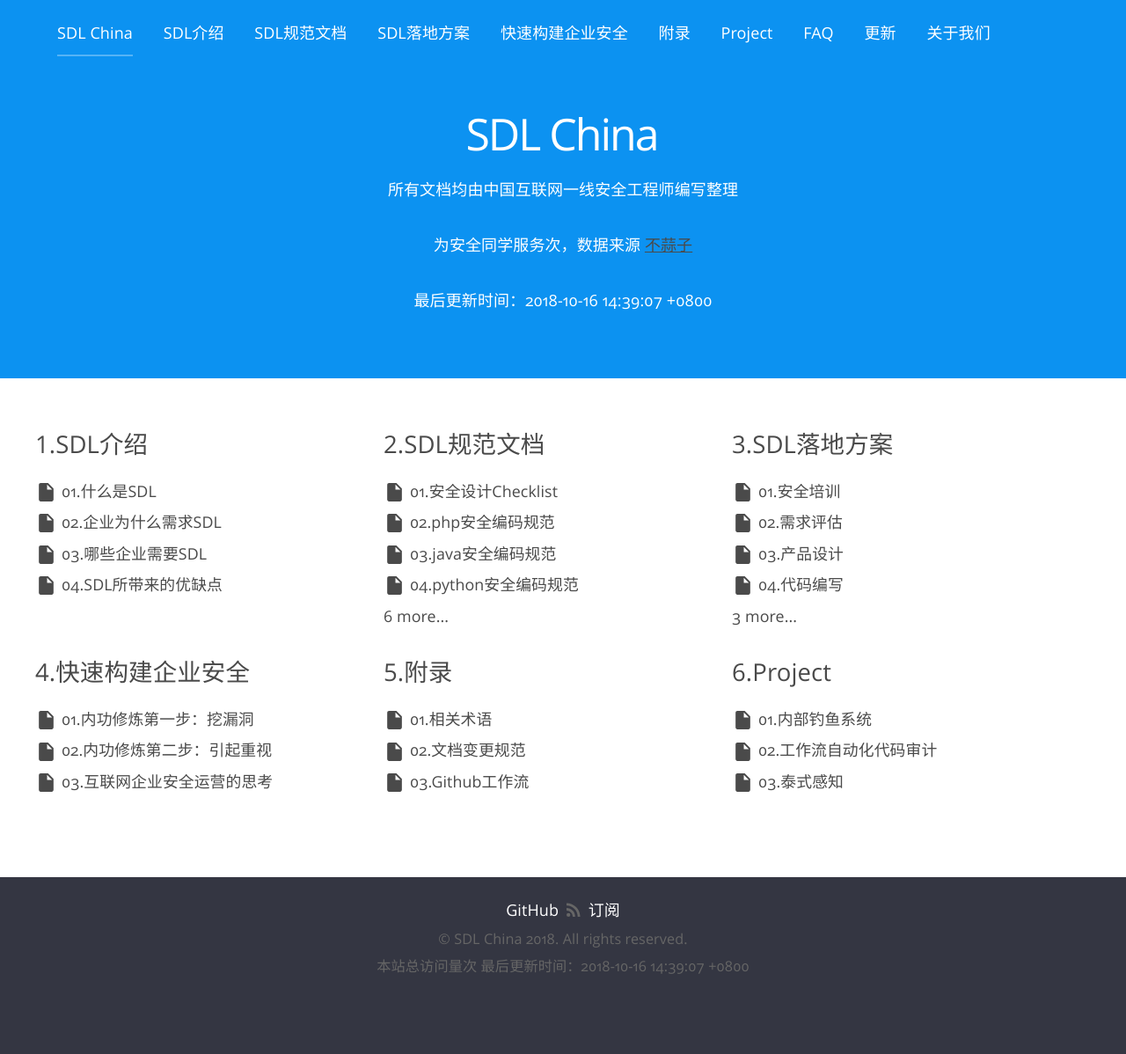
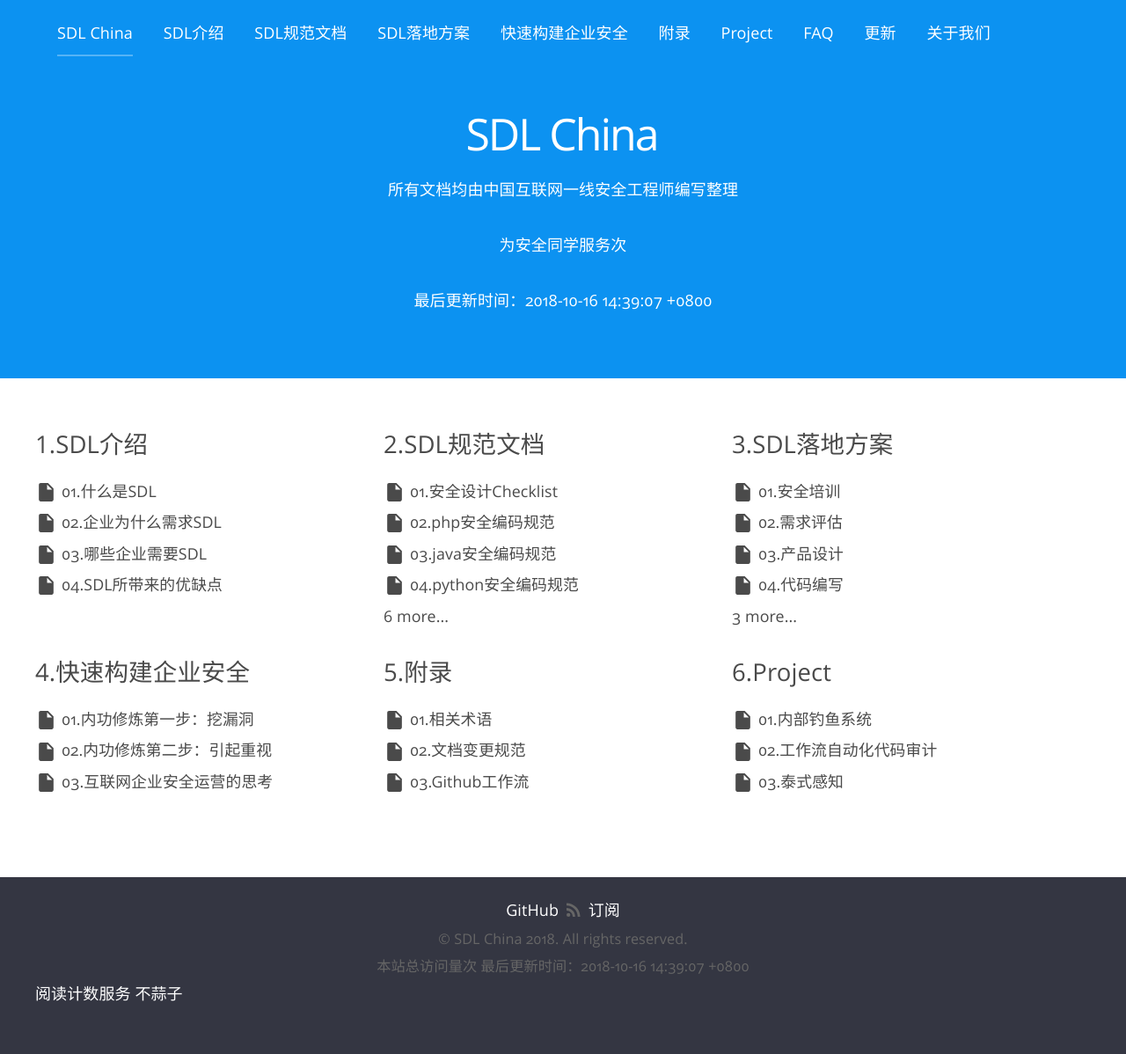
Before and after one commit to sdlchina/sdlchina-web, a Jekyll site: the page built from index.html, in a window 1280 px wide. Shown: the whole page at 88% size. Built offline with Jekyll 4.4.1, drawn with Linux system fonts in a browser that asks for light colours; some web fonts are replaced; comment, search, counter and statistics services are not loaded; before the commit the page ends 1135 px from its top, so only the background shows below that.

Commit message:
修改位置

```diff
--- a/_includes/footer.html
+++ b/_includes/footer.html
@@ -12,6 +12,8 @@
 		</ul>
 		<p class="copyright">&copy; {{ site.title }} {{ site.time | date: "%Y" }}. All rights reserved.</p>
 		<p class="copyright"><span id="busuanzi_container_site_pv">本站总访问量<span id="busuanzi_value_site_pv"></span>次 </span><span id="busuanzi_container_site_pv">最后更新时间：{{ site.time }}</span></p>
+		<p><span>阅读计数服务 <a href="http://busuanzi.ibruce.info/">不蒜子</a> </span></p>
+
 	</div>
 <script>
 	var _hmt = _hmt || [];
--- a/_layouts/default.html
+++ b/_layouts/default.html
@@ -52,7 +52,7 @@
 				<section class="hero_search">
 					<h1>SDL China</h1>
 					<p>所有文档均由中国互联网一线安全工程师编写整理</p>
-					<p><span id="busuanzi_container_site_pv">为安全同学服务<span id="busuanzi_value_site_pv"></span>次，数据来源 <a href="http://busuanzi.ibruce.info/">不蒜子</a> </span></p>
+					<p><span id="busuanzi_container_site_pv">为安全同学服务<span id="busuanzi_value_site_pv"></span>次</span></p>
 					<p><span id="busuanzi_container_site_pv">最后更新时间：{{ site.time }}</span></p>
 
 				</section>
```
